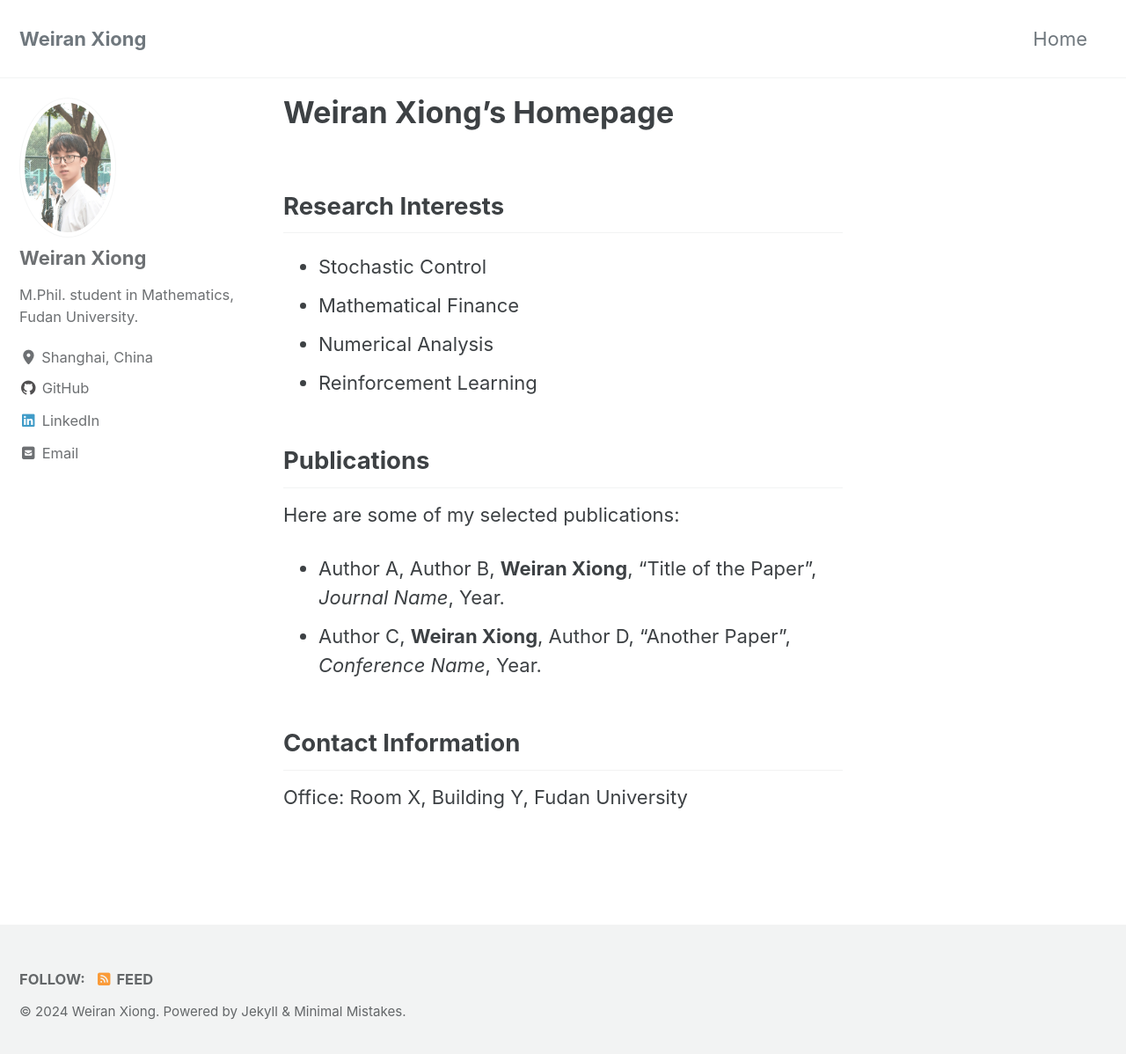
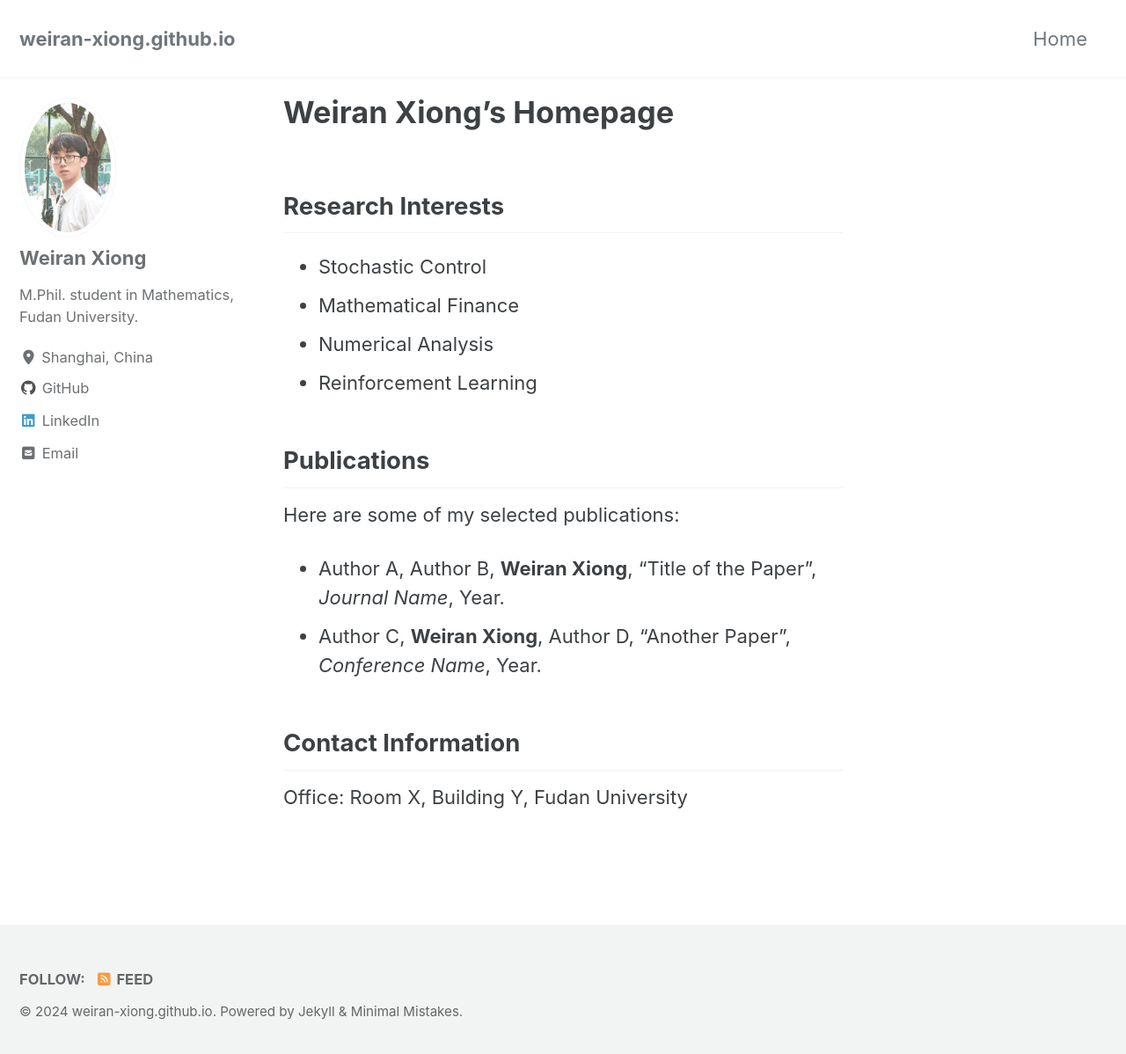
Before and after one commit to Weiran-Xiong/weiran-xiong.github.io, a Jekyll site: the page built from index.md, in a window 1280 px wide and 1205 px high. Shown: the top 1198 px of the window at 88% size. Built offline with Jekyll 4.4.1, drawn with Linux system fonts in a browser that asks for light colours; cached includes are drawn as plain includes; the list of posts is cut into pages by our own code.

```diff
--- a/_config.yml
+++ b/_config.yml
@@ -18,7 +18,7 @@ minimal_mistakes_skin    : "default" # "air", "aqua", "contrast", "dark", "dirt"
 locale                   : "en-US"
 rtl                      : # true, false (default) # turns direction of the page into right to left for RTL languages
 
-title                    : "Weiran Xiong"
+# title                    : "Weiran Xiong"
 description              : "M.Phil. student in Mathematics, Fudan University."
 baseurl                  : "" # 由于这是个人主页，保持为空
 url                      : "https://weiran-xiong.github.io" # 您的 GitHub Pages URL
```
